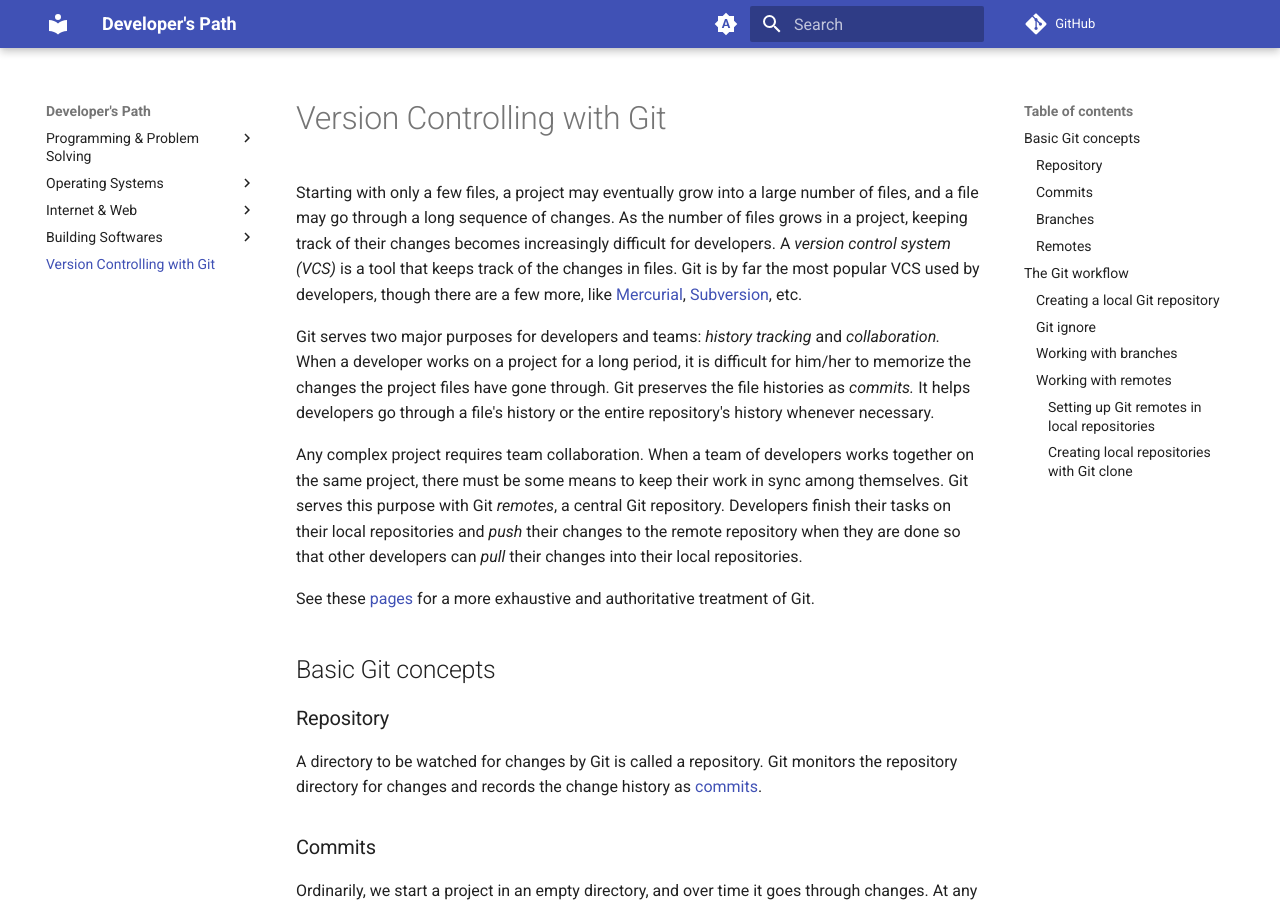
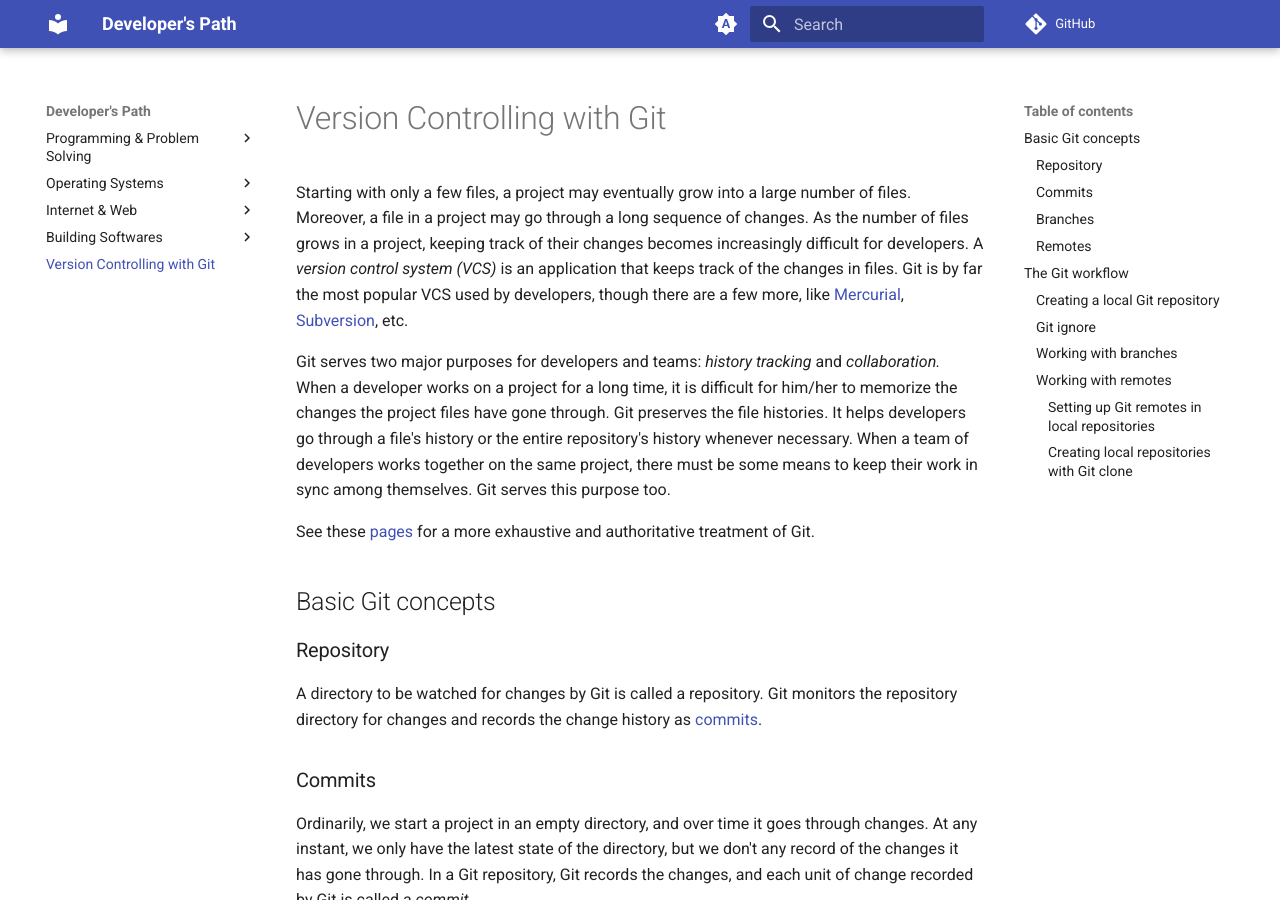
Before and after one commit to gharials/dev-path, an MkDocs documentation site: the page built from docs/vcs-git.md, in a window 1280 px wide and 900 px high. Built offline with MkDocs 1.6.1 and Material for MkDocs 9.7.7, drawn with Linux system fonts in a browser that asks for light colours; comment, search, counter and statistics services are not loaded.

Commit message:
'vcs-git': copy edit intro.

```diff
--- a/docs/vcs-git.md
+++ b/docs/vcs-git.md
@@ -1,10 +1,8 @@
 # Version Controlling with Git
 
-Starting with only a few files, a project may eventually grow into a large number of files, and a file may go through a long sequence of changes. As the number of files grows in a project, keeping track of their changes becomes increasingly difficult for developers. A _version control system (VCS)_ is a tool that keeps track of the changes in files. Git is by far the most popular VCS used by developers, though there are a few more, like [Mercurial](https://www.mercurial-scm.org/), [Subversion](https://subversion.apache.org/), etc.
+Starting with only a few files, a project may eventually grow into a large number of files. Moreover, a file in a project may go through a long sequence of changes. As the number of files grows in a project, keeping track of their changes becomes increasingly difficult for developers. A _version control system (VCS)_ is an application that keeps track of the changes in files. Git is by far the most popular VCS used by developers, though there are a few more, like [Mercurial](https://www.mercurial-scm.org/), [Subversion](https://subversion.apache.org/), etc.
 
-Git serves two major purposes for developers and teams: _history tracking_ and _collaboration._ When a developer works on a project for a long period, it is difficult for him/her to memorize the changes the project files have gone through. Git preserves the file histories as _commits._ It helps developers go through a file's history or the entire repository's history whenever necessary.
-
-Any complex project requires team collaboration. When a team of developers works together on the same project, there must be some means to keep their work in sync among themselves. Git serves this purpose with Git _remotes_, a central Git repository. Developers finish their tasks on their local repositories and _push_ their changes to the remote repository when they are done so that other developers can _pull_ their changes into their local repositories.
+Git serves two major purposes for developers and teams: _history tracking_ and _collaboration._ When a developer works on a project for a long time, it is difficult for him/her to memorize the changes the project files have gone through. Git preserves the file histories. It helps developers go through a file's history or the entire repository's history whenever necessary. When a team of developers works together on the same project, there must be some means to keep their work in sync among themselves. Git serves this purpose too.
 
 See these [pages](https://github.com/git-guides) for a more exhaustive and authoritative treatment of Git.
 
```
